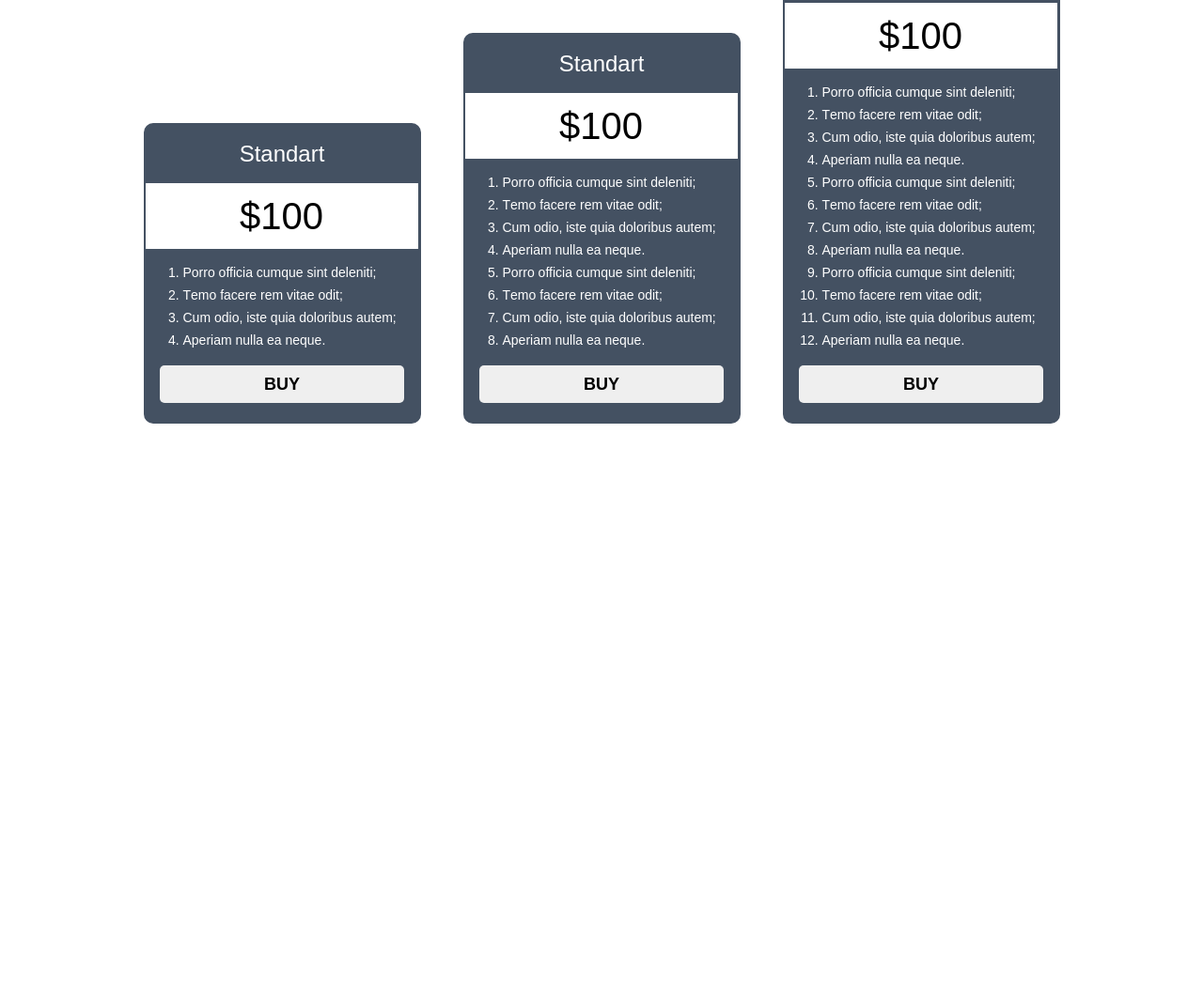
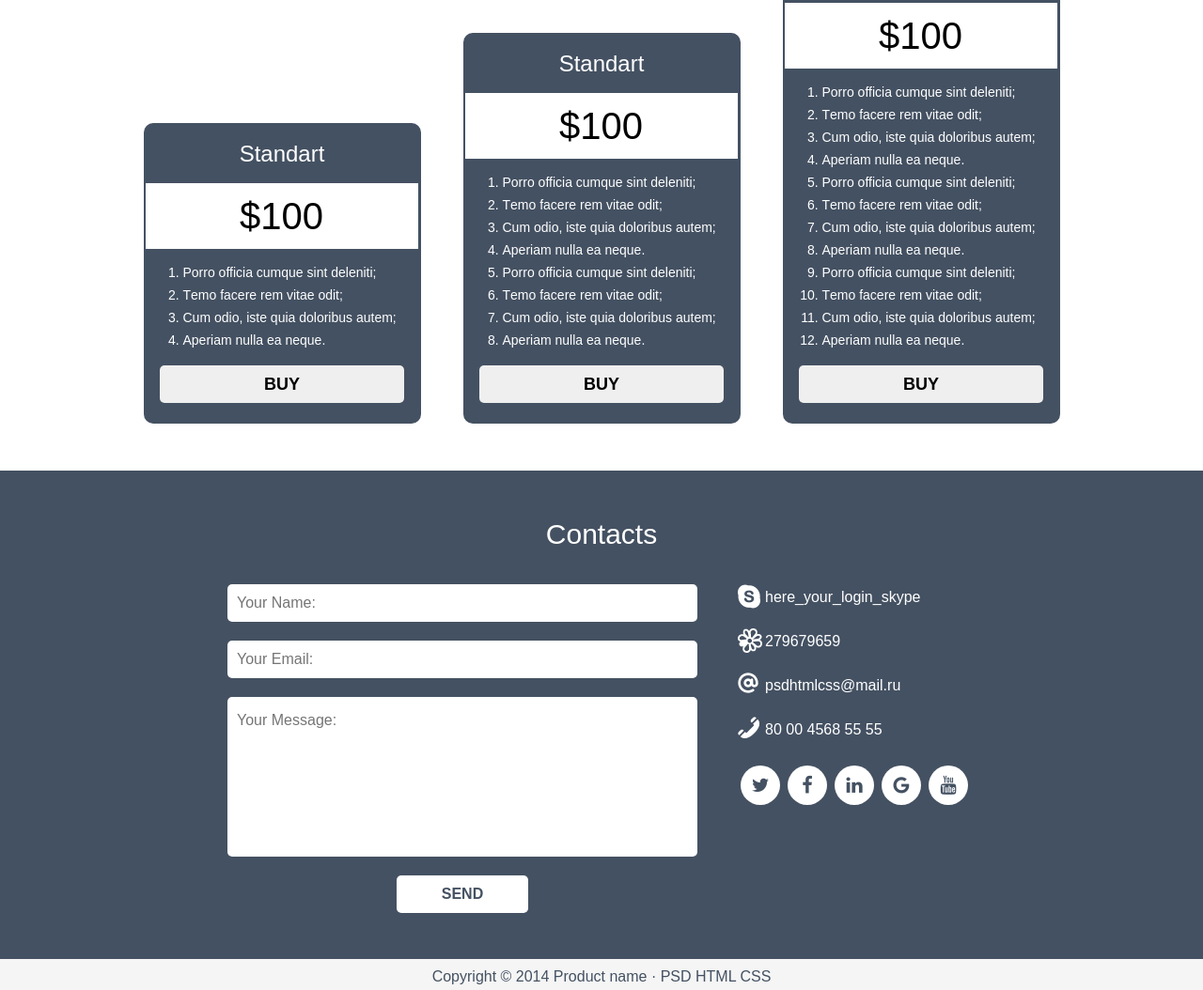
Before and after one commit to 6609at/HW0420, a plain HTML site: page index.html in a window 1280 px wide. Shown: the part 2256-3310 px from the top of the page at 94% size. Before the commit the page ends 2757 px from the top, so only its background shows below. Drawn offline with Linux system fonts and the light colour scheme.

Commit message:
add block footer
edit index.html / css / img

```diff
--- a/css/css.css
+++ b/css/css.css
@@ -161,7 +161,8 @@ body {
 
 .Scrin-h,
 .product-title,
-.prices-title {
+.prices-title,
+.footer-title {
     display: block;
     width: 100%;
     text-align: center;
@@ -353,16 +354,22 @@ figcaption:after {
     margin: auto;
     padding: 0;
     border: 0;
+    outline: none;
+    color: black;
 }
+
 .prices-btn:hover {
+    background-color: #8c8c8c;
+    color: white;
+}
 
+.prices-btn:active {
+    background-color: white;
+    color: black;
 }
-.prices-btn:active {
 
-}
 .btn-txt {
     display: block;
-    color: black;
     text-transform: uppercase;
     text-align: center;
     margin: auto;
@@ -370,3 +377,204 @@ figcaption:after {
     line-height: 1;
     font-weight: bold;
 }
+
+.footer-wrp {
+    padding: 50px 0 0 0;
+    background-color: #445162;
+    display: flex;
+    flex-wrap: wrap;
+    justify-content: center;
+}
+
+.footer-title {
+    color: #fff;
+}
+
+.footer-form {
+    display: flex;
+    flex-wrap: wrap;
+    justify-content: center;
+    width: 500px;
+    margin: 0 46px 0 0;
+}
+
+.footer-form input[type=text],
+.footer-form input[type=email] {
+    width: 100%;
+    height: 40px;
+    margin: 0 0 20px 0;
+    box-sizing: border-box;
+    padding: 0 0 0 10px;
+    border-radius: 5px;
+    outline: none;
+    text-transform: capitalize;
+    font-size: 16px;
+    font-weight: normal;
+    line-height: 1.5;
+    color: #445162;
+    border: 0;
+}
+
+.footer-form input[type=text]:focus::placeholder,
+.footer-form input[type=email]:focus::placeholder {
+    color: #d4d4d4
+}
+
+.footer-form textarea {
+    width: 100%;
+    height: 170px;
+    border-radius: 5px;
+    box-sizing: border-box;
+    margin: 0 0 20px 0;
+    padding: 13px 0 0 10px;
+    resize: none;
+    font-family: Arial;
+    font-size: 16px;
+    line-height: 1.5;
+    text-transform: capitalize;
+    color: #445162;
+    border: 0;
+}
+
+.footer-form textarea:focus::placeholder {
+    color: #d4d4d4
+}
+
+.footer-form input[type=submit] {
+    width: 140px;
+    height: 40px;
+    border-radius: 5px;
+    background-color: #ffffff;
+    text-transform: uppercase;
+    font-weight: bold;
+    line-height: 1.5;
+    font-size: 16px;
+    font-family: Arial;
+    color: #445162;
+    outline: none;
+    border: 0;
+}
+
+.footer-form input[type=submit]:hover {
+    background-color: #949494;
+    color: #fff;
+}
+
+.footer-form input[type=submit]:active {
+    background-color: #fff;
+    color: #949494;
+}
+
+.contacts-wrp-for-padding {
+    padding: 5px 0 0 0;
+}
+
+.footer-contacts span {
+    display: block;
+    margin: 0 0 29px 26px;
+    color: #fff;
+    position: relative;
+}
+
+.contact_skype:before {
+    content: "";
+    display: block;
+    width: 24px;
+    height: 26px;
+    position: absolute;
+    top: -5px;
+    left: -29px;
+    background-image: url("../img/skype%20icon.png");
+    background-size: cover;
+}
+
+.contact_icq:before {
+    content: "";
+    display: block;
+    width: 26px;
+    height: 26px;
+    position: absolute;
+    top: -5px;
+    left: -29px;
+    background-image: url("../img/icq%20icon.png");
+    background-size: cover;
+}
+
+.contact_mail a {
+    text-decoration: none;
+    color: #fff;
+}
+
+.contact_mail a:hover {
+    color: #adadad;
+}
+
+.contact_mail a:active {
+    color: white;
+}
+
+.contact_mail:before {
+    content: "";
+    display: block;
+    width: 22px;
+    height: 22px;
+    position: absolute;
+    top: -5px;
+    left: -29px;
+    background-image: url("../img/email%20icon.png");
+    background-size: cover;
+}
+
+.contact_phone:before {
+    content: "";
+    display: block;
+    width: 24px;
+    height: 23px;
+    position: absolute;
+    top: -5px;
+    left: -29px;
+    background-image: url("../img/phone%20icon.png");
+    background-size: cover;
+}
+
+.footer-social-links {
+    display: flex;
+}
+
+.footer-social-links a {
+    text-decoration: none;
+    color: #445162;
+}
+
+.footer-social-links i:hover {
+    background-color: #8c8c8c;
+    color: #fff;
+}
+
+.footer-social-links i:active {
+    background-color: white;
+    color: #9b9b9b;
+}
+
+.footer-social-links i {
+    display: block;
+    height: 42px;
+    min-width: 42px;
+    background-color: #fff;
+    border-radius: 50%;
+    margin: 0 8px 0 0;
+    line-height: 42px;
+    text-align: center;
+    font-size: 20px;
+}
+
+.footer-copuright {
+    margin: 49px 0 0 0;
+    padding: 10px 0 5px 0;
+    display: block;
+    width: 100%;
+    text-align: center;
+    color: #445162;
+    background-color: #f5f5f5;
+    box-sizing: border-box;
+}
--- a/index.html
+++ b/index.html
@@ -5,6 +5,7 @@
     <meta charset="UTF-8">
     <title>Product</title>
     <link rel="stylesheet" href="css/css.css">
+    <link rel="stylesheet" href="https://maxcdn.bootstrapcdn.com/font-awesome/4.5.0/css/font-awesome.min.css">
 </head>
 
 <body>
@@ -162,8 +163,32 @@
                 <span class="btn-txt">buy</span>
             </button>
         </div>
-
     </sectrion>
+    <footer class="footer-wrp">
+        <span class="footer-title">Contacts</span>
+        <form action="#" class="footer-form">
+            <input type="text" placeholder="Your name:">
+            <input type="email" placeholder="Your email:">
+            <textarea placeholder="Your message:"></textarea>
+            <input type="submit" value="send">
+        </form>
+        <div class="contacts-wrp-for-padding">
+            <div class="footer-contacts">
+                <span class="contact_skype">here_your_login_skype</span>
+                <span class="contact_icq">279679659</span>
+                <span class="contact_mail"><a href="#">psdhtmlcss@mail.ru</a></span>
+                <span class="contact_phone">80 00 4568 55 55</span>
+            </div>
+            <nav class="footer-social-links">
+                <a href="#"><i class="fa fa-twitter" aria-hidden="true"></i></a>
+                <a href="#"><i class="fa fa-facebook" aria-hidden="true"></i></a>
+                <a href="#"><i class="fa fa-linkedin" aria-hidden="true"></i></a>
+                <a href="#"><i class="fa fa-google" aria-hidden="true"></i></a>
+                <a href="#"><i class="fa fa-youtube" aria-hidden="true"></i></a>
+            </nav>
+        </div>
+        <div class="footer-copuright">Copyright © 2014 Product name · PSD HTML CSS</div>
+    </footer>
 </body>
 
 </html>
```
Also changed, not shown: img/email icon.png (added), img/icq icon.png (added), img/phone icon.png (added), img/skype icon.png (added).
